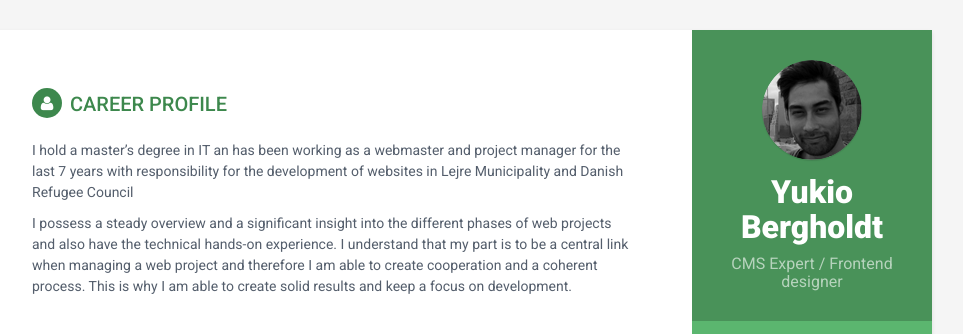
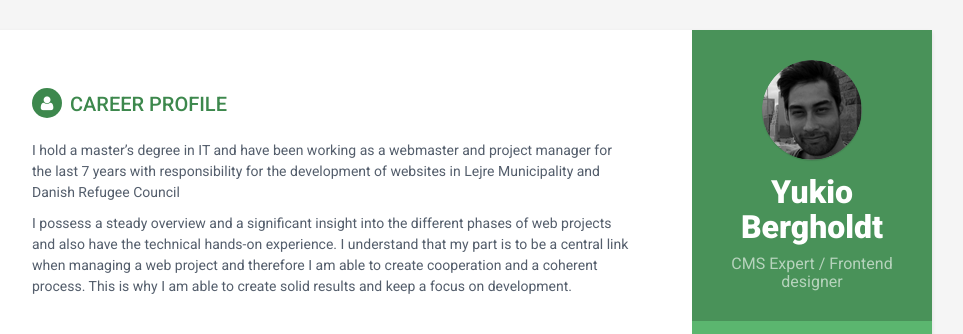
Before and after one commit to yukiob/online-cv, a Jekyll site: the page built from index.html, in a window 1280 px wide and 900 px high. Shown: the top 334 px of the window, without its empty margins (188-1151 px from the left). Built offline with Jekyll 4.4.1, drawn with Linux system fonts in a browser that asks for light colours.

Commit message:
Update career-profile.html

```diff
--- a/_includes/career-profile.html
+++ b/_includes/career-profile.html
@@ -1,7 +1,7 @@
 <section class="section summary-section">
 <h2 class="section-title"><i class="fa fa-user"></i>Career Profile</h2>
 <div class="summary">
-    <p>I hold a master’s degree in IT an has been working as a webmaster and project manager for the last 7 years with responsibility for the development of websites in Lejre Municipality and Danish Refugee Council</p>
+    <p>I hold a master’s degree in IT and have been working as a webmaster and project manager for the last 7 years with responsibility for the development of websites in Lejre Municipality and Danish Refugee Council</p>
     <p>I possess a steady overview and a significant insight into the different phases of web projects and also have the technical hands-on experience. I understand that my part is to be a central link when managing a web project and therefore I am able to create cooperation and a coherent process. This is why I am able to create solid results and keep a focus on development.</p>
 </div><!--//summary-->
 </section><!--//section-->
```
